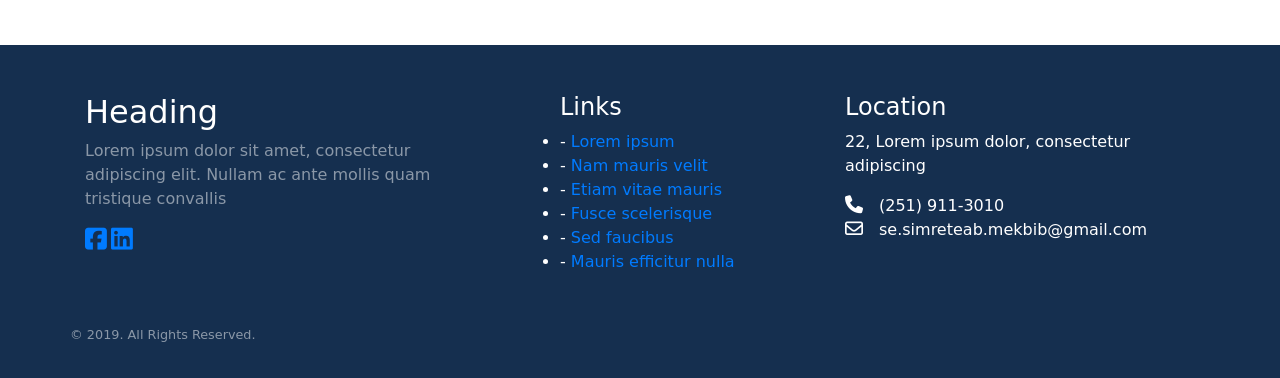
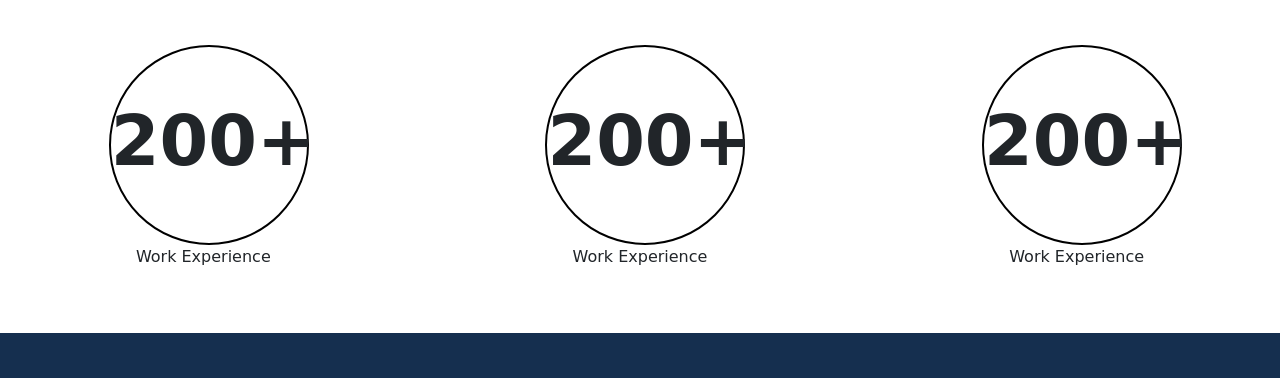
Before and after one commit to simreteabmekbib/ShoePurchaseWebsite, a plain HTML site: page about.html in a window 1280 px wide. Shown: the part 383-761 px from the top of the page. Drawn offline with Linux system fonts and the light colour scheme; a web font is replaced by a local one.

Commit message:
Add circles with work expriance year

```diff
--- a/about.html
+++ b/about.html
@@ -1,18 +1,21 @@
 <!DOCTYPE html>
 <html lang="en">
+
 <head>
   <meta charset="UTF-8">
   <meta name="viewport" content="width=device-width, initial-scale=1.0">
   <title> AddisShoes</title>
   <link rel="stylesheet" href="assets/css/bootstrap.min.css">
   <script src="https://kit.fontawesome.com/6454e424b1.js" crossorigin="anonymous"></script>
-    <link href="https://fonts.googleapis.com/css?family=Kalam|Libre+Franklin|Pacifico|Spicy+Rice|Viga&display=swap" rel="stylesheet">
+  <link href="https://fonts.googleapis.com/css?family=Kalam|Libre+Franklin|Pacifico|Spicy+Rice|Viga&display=swap"
+    rel="stylesheet">
   <link rel="stylesheet" href="./assets/css/mystyle.css">
 
   <style>
     label {
       font-weight: bold;
     }
+
     button {
       background-color: rgb(2, 2, 56);
     }
@@ -25,16 +28,31 @@
       font-size: 40px;
     }
 
+    .circle {
+      border: 2px solid black;
+      border-radius: 50%;
+      width: 200px;
+      height: 200px;
+      position: relative;
+      margin-left: 6.8rem;
+    }
 
+    .circle-txt {
+      bottom: 25%;
+      position: absolute;
+      font-size: 70px;
+    }
   </style>
 
 
 
 </head>
+
 <body>
   <nav class="navbar navbar-expand-md navbar-dark bg-dark sticky-top">
     <a class="navbar-brand" href="index.html">AdShoe</a>
-        <button class="navbar-toggler" type="button" data-toggle="collapse" data-target="#colNav" aria-controls="navbarSupportedContent" aria-expanded="false" aria-label="Toggle navigation">
+    <button class="navbar-toggler" type="button" data-toggle="collapse" data-target="#colNav"
+      aria-controls="navbarSupportedContent" aria-expanded="false" aria-label="Toggle navigation">
       <span class="navbar-toggler-icon"></span>
     </button>
 
@@ -60,14 +78,37 @@
   </nav>
   <div class="row text-center mt-4">
     <div class="col-lg-5 col-md-6 w-100">
-          <img src="https://images.unsplash.com/photo-1610694300146-d94447e14269?ixid=MXwxMjA3fDB8MHxlZGl0b3JpYWwtZmVlZHw1fHx8ZW58MHx8fA%3D%3D&ixlib=rb-1.2.1&auto=format&fit=crop&w=500&q=60" alt="">
+      <img
+        src="https://images.unsplash.com/photo-1610694300146-d94447e14269?ixid=MXwxMjA3fDB8MHxlZGl0b3JpYWwtZmVlZHw1fHx8ZW58MHx8fA%3D%3D&ixlib=rb-1.2.1&auto=format&fit=crop&w=500&q=60"
+        alt="">
     </div>
     <div class="col-lg-5 col-md-6">
       <p class="h5">About Us</p>
-           <p>Lorem ipsum dolor sit amet consectetur, adipisicing elit. Non alias id quia? Commodi quae reprehenderit, deleniti laborum vero ipsam? Eaque ipsum earum assumenda esse quo minima enim fugiat et veritatis.</p>
+      <p>Lorem ipsum dolor sit amet consectetur, adipisicing elit. Non alias id quia? Commodi quae reprehenderit,
+        deleniti laborum vero ipsam? Eaque ipsum earum assumenda esse quo minima enim fugiat et veritatis.</p>
     </div>
     <div class="col-lg-2 d-none d-lg-block">
       <p>FAQ</p>
+    </div>
+  </div>
+  <div class="row text-center mt-5">
+    <div class="col-md-4">
+      <div class="circle">
+        <div class="circle-txt font-weight-bold w-100 text-center">200+</div>
+      </div>
+      <p>Work Experience</p>
+    </div>
+    <div class="col-md-4">
+      <div class="circle">
+        <div class="circle-txt font-weight-bold w-100 text-center">200+</div>
+      </div>
+      <p>Work Experience</p>
+    </div>
+    <div class="col-md-4">
+      <div class="circle">
+        <div class="circle-txt font-weight-bold w-100 text-center">200+</div>
+      </div>
+      <p>Work Experience</p>
     </div>
   </div>
 
@@ -78,8 +119,10 @@
       <div class="row">
         <div class="col-lg-5 col-xs-12 about-company">
           <h2>Heading</h2>
-              <p class="pr-5 text-white-50">Lorem ipsum dolor sit amet, consectetur adipiscing elit. Nullam ac ante mollis quam tristique convallis </p>
-              <p><a href="#"><i class="fa fa-facebook-square mr-1"></i></a><a href="#"><i class="fa fa-linkedin-square"></i></a></p>
+          <p class="pr-5 text-white-50">Lorem ipsum dolor sit amet, consectetur adipiscing elit. Nullam ac ante mollis
+            quam tristique convallis </p>
+          <p><a href="#"><i class="fa fa-facebook-square mr-1"></i></a><a href="#"><i
+                class="fa fa-linkedin-square"></i></a></p>
         </div>
         <div class="col-lg-3 col-xs-12 links">
           <h4 class="mt-lg-0 mt-sm-3">Links</h4>
@@ -112,4 +155,5 @@
   <script type="text/javascript" src="./assets/js/bootstrap.bundle.js"></script>
   <script type="text/javascript" src="./assets/js/bootstrap.js"></script>
 </body>
+
 </html>
```
Lines whose indentation alone changed are shown as unchanged.
